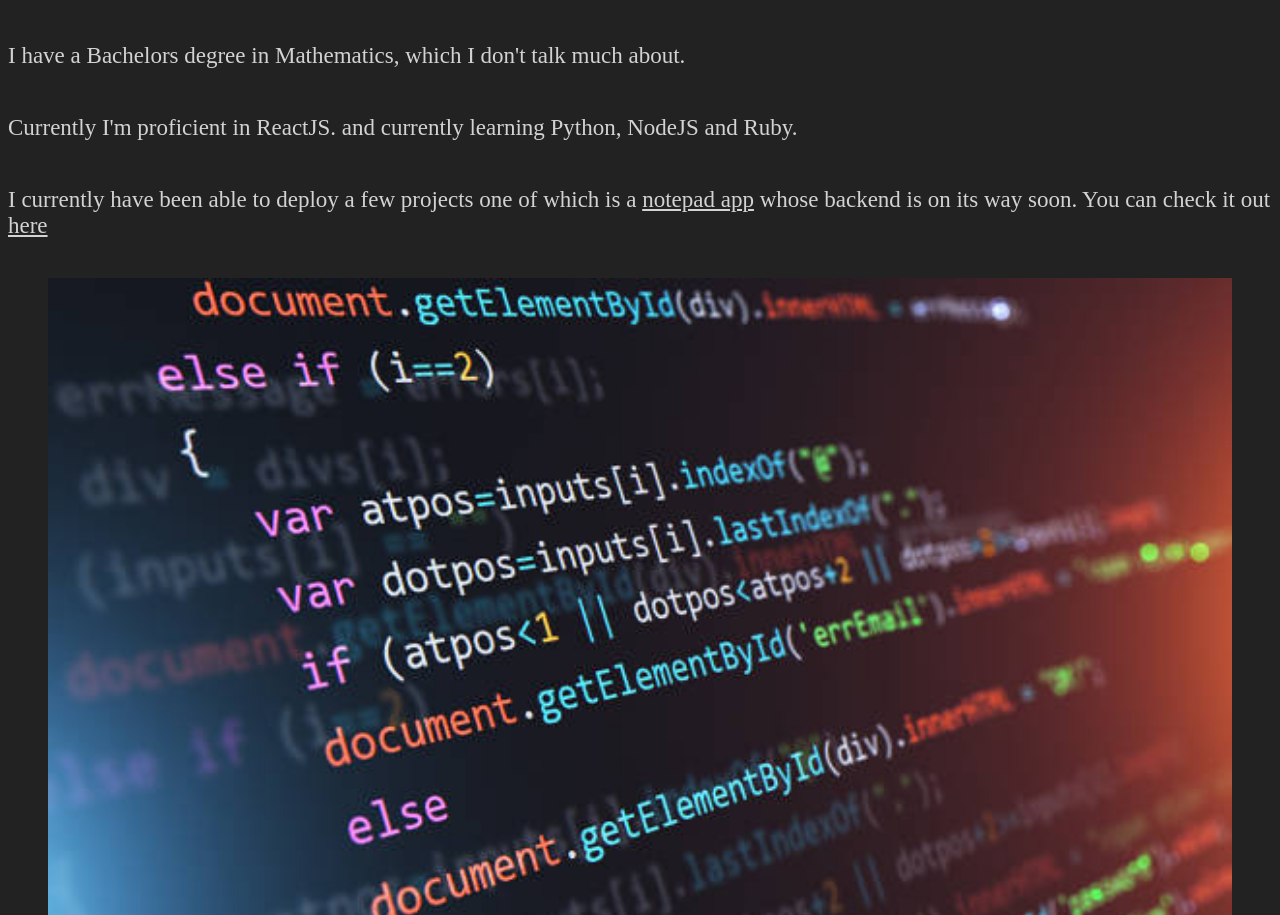
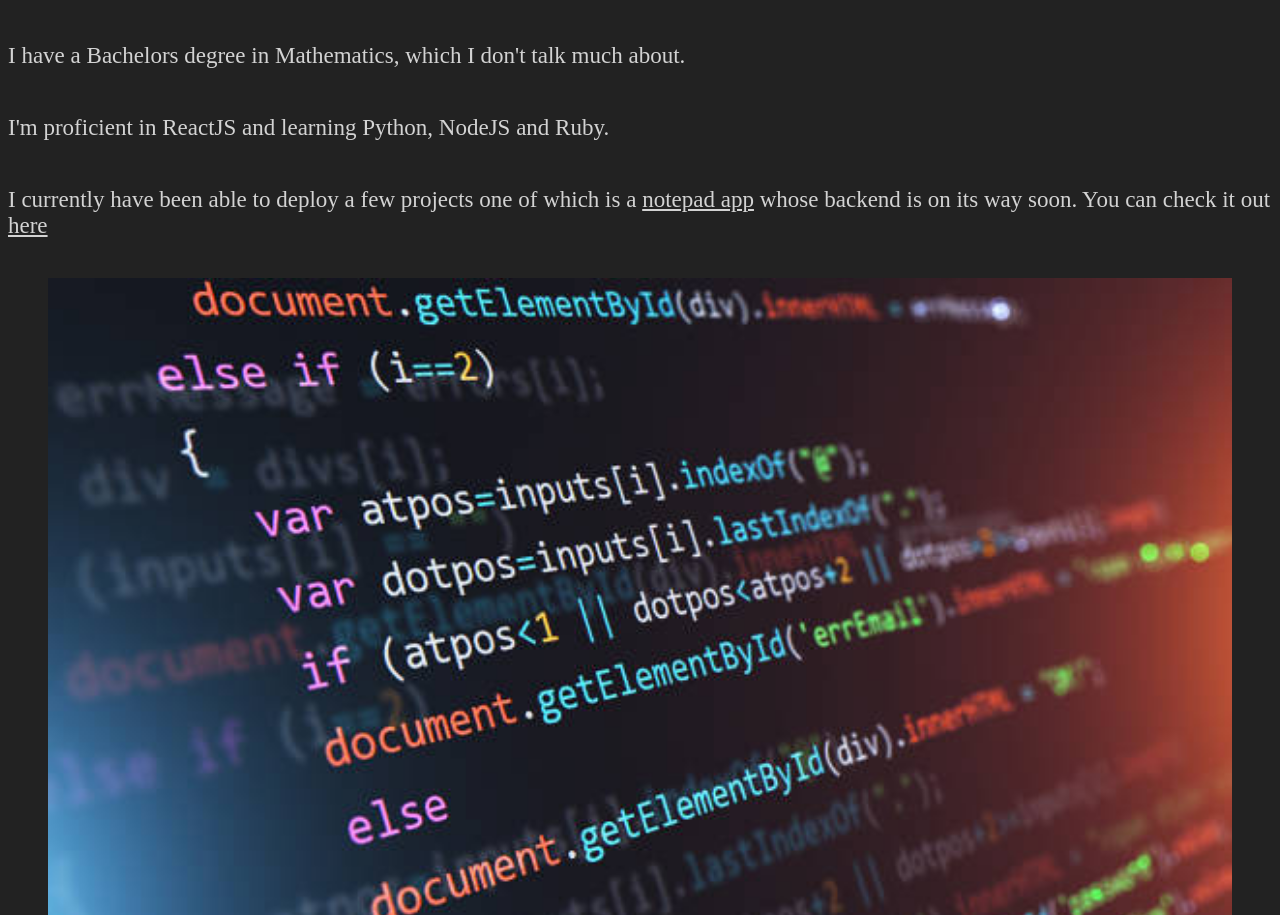
Before and after one commit to Michael-Murage/Portfolio, a plain HTML site: page index.html in a window 1280 px wide. Shown: the part 2985-3900 px from the top of the page. Drawn offline with nearby package versions, Linux system fonts and the light colour scheme.

Commit message:
fixed grammatical error

```diff
--- a/index.html
+++ b/index.html
@@ -60,9 +60,7 @@
     <section id="achievement" class="achievement">
     <h2 class="line contact">ACHIEVEMENTS</h2>
     <p>I have a Bachelors degree in Mathematics, which I don't talk much about. </p>
-    <p>Currently I'm proficient in ReactJS.
-        and currently learning Python, NodeJS and Ruby.
-    </p>
+    <p>I'm proficient in ReactJS and learning Python, NodeJS and Ruby.</p>
     <p>
         I currently have been able to deploy a few projects one of which is a
          <a href="https://react-project-notepad.herokuapp.com/">notepad
```
